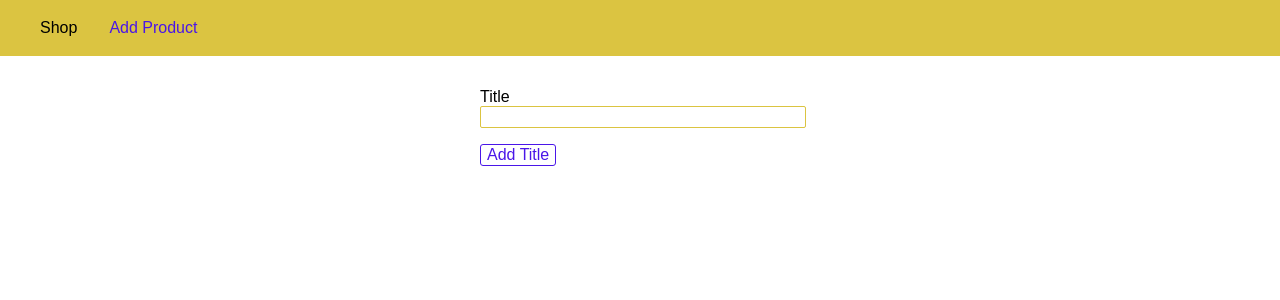
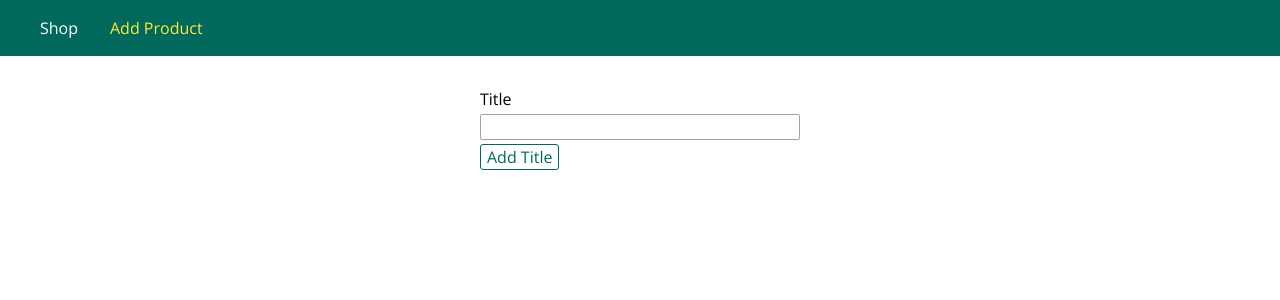
Before and after one commit to surya1337gkrm/NodeJs, a Node server app: page /add-product in a window 1280 px wide; the page is wider, and only the part inside the window is pictured. Shown: the top 300 px of that part. Run offline with Node 20, Linux system fonts and the light colour scheme; some libraries are stand-ins or nearby versions.

Commit message:
Added PUG Templates

```diff
--- a/app.js
+++ b/app.js
@@ -1,8 +1,15 @@
 const express = require('express');
-const adminRoutes = require('./routes/admin');
+const adminData = require('./routes/admin');
 const shopRoutes = require('./routes/shop');
 
 const app = express();
+
+//to use aby dynamic html template engines, we need to set the engine name in the config.
+app.set('view engine', 'pug');
+/*express will check for views/templates in the views directory but
+if there's no views directory or with another name
+add the directory where we stored the templates*/
+app.set('views', 'views');
 
 const bodyParser = require('body-parser');
 const path = require('path');
@@ -14,14 +21,15 @@ app.use(express.static(path.join(__dirname, 'public')));
 /*if the url is /user/add-product and /user/product the instead of
 app.use(), use app.use('/admin',adminRoutes)*/
 
-app.use(adminRoutes);
+app.use(adminData.router);
 app.use(shopRoutes);
 
 //handling page not found error
 //after executing all possible routes, this middleware will be executed
 //returns the 404 status code and response
 app.use((req, res, next) => {
-  res.status(404).sendFile(path.join(__dirname, 'views', 'pageNotFound.html'));
+  //res.status(404).sendFile(path.join(__dirname, 'views', 'pageNotFound.html'));
+  res.status(404).render('pageNotFound', { pageTitle: 'Page Not Found' });
 });
 
 app.listen(3000);
--- /dev/null
+++ b/public/css/forms.css
@@ -0,0 +1,20 @@
+.form-control {
+  margin: 1rem 0;
+}
+
+.form-control label,
+.form-control input {
+  display: block;
+  width: 100%;
+  margin-bottom: 0.25rem;
+}
+
+.form-control input {
+  border: 1px solid #a1a1a1;
+  font: inherit;
+  border-radius: 2px;
+}
+
+.form-control input:focus {
+  outline-color: #00695c;
+}
--- a/public/css/main.css
+++ b/public/css/main.css
@@ -1,38 +1,108 @@
+@import url('https://fonts.googleapis.com/css?family=Open+Sans:400,700');
+
+* {
+  box-sizing: border-box;
+}
+
+body {
+  padding: 0;
+  margin: 0;
+  font-family: 'Open Sans', sans-serif;
+}
+
 main {
   padding: 1rem;
+  margin: auto;
 }
-body {
-  margin: 0;
-  padding: 0;
-  font-family: sans-serif;
-}
+
 .main-header {
   width: 100%;
   height: 3.5rem;
-  background-color: #dbc441;
+  background-color: #00695c;
   padding: 0 1.5rem;
 }
+
 .main-header__nav {
   height: 100%;
   display: flex;
   align-items: center;
 }
-.main-header__itemlist {
+
+.main-header__item-list {
   list-style: none;
   margin: 0;
   padding: 0;
   display: flex;
 }
+
 .main-header__item {
-  margin: 1rem;
+  margin: 0 1rem;
   padding: 0;
 }
+
 .main-header__item a {
   text-decoration: none;
-  color: black;
+  color: white;
 }
+
 .main-header__item a:hover,
 .main-header__item a:active,
 .main-header__item a.active {
-  color: #4a16e8;
+  color: #ffeb3b;
 }
+
+.grid {
+  display: flex;
+  flex-wrap: wrap;
+  justify-content: space-around;
+  align-items: stretch;
+}
+
+.card {
+  box-shadow: 0 2px 8px rgba(0, 0, 0, 0.26);
+}
+
+.card__header,
+.card__content {
+  padding: 1rem;
+}
+
+.card__header h1,
+.card__content h1,
+.card__content h2,
+.card__content p {
+  margin: 0;
+}
+
+.card__image {
+  width: 100%;
+}
+
+.card__image img {
+  width: 100%;
+}
+
+.card__actions {
+    padding: 1rem;
+    text-align: center;
+}
+
+.card__actions button,
+.card__actions a {
+    margin: 0 0.25rem;
+}
+
+.btn {
+  font: inherit;
+  border: 1px solid #00695c;
+  color: #00695c;
+  background: white;
+  border-radius: 3px;
+  cursor: pointer;
+}
+
+.btn:hover,
+.btn:active {
+  background-color: #00695c;
+  color: white;
+}
--- a/public/css/product.css
+++ b/public/css/product.css
@@ -1,32 +1,25 @@
-.form-control{
-    margin:1rem 0;
-  }
-  .form-control label,input{
-    display: block;
-  }
-  .form-control input{
-    border: 1px solid #dbc441;
-    font: inherit;
-    border-radius: 2px;
-    width:100%
-  }
-  button{
-    font: inherit;
-    border: 1px solid #4a16e8;
-    background-color: white;
-    border-radius: 3px;
-    color:#4a16e8;
-    cursor: pointer;
-  }
-  button:hover,
-  button:active{
-    color:white;
-    background-color: #4a16e8;
-  }
+.product-form {
+  width: 20rem;
+  max-width: 90%;
+  margin: auto;
+}
 
-  .form{
-    width:20rem;
-    max-width: 90%;
-    margin:auto;
+.product-item {
+  width: 20rem;
+  max-width: 95%;
+}
 
-  }
+.product__title {
+  font-size: 1.2rem;
+  text-align: center;
+}
+
+.product__price {
+  text-align: center;
+  color: #4d4d4d;
+  margin-bottom: 0.5rem;
+}
+
+.product__description {
+  text-align: center;
+}
--- a/routes/admin.js
+++ b/routes/admin.js
@@ -2,16 +2,20 @@ const express = require('express');
 const path = require('path');
 const router = express.Router();
 
-const rootDir=require('../util/path')
-
+const rootDir = require('../util/path');
+const products = [];
 
 router.get('/add-product', (req, res) => {
-  res.sendFile(path.join(rootDir, 'views', 'add-product.html'));
+  //res.sendFile(path.join(rootDir, 'views', 'add-product.html'));
+  res.render('add-product', { pageTitle: 'Add-Product' });
 });
 
 router.post('/product', (req, res) => {
-  console.log(req.body);
+  console.log(req.body.title);
+  products.push(req.body.title);
   res.redirect('/');
 });
 
-module.exports = router;
+//module.exports = router;
+exports.router = router;
+exports.products = products;
--- a/views/add-product.html
+++ b/views/add-product.html
@@ -7,18 +7,19 @@
     <title>Add Product</title>
    <link rel="stylesheet" href="/css/product.css" />
    <link rel="stylesheet" href="/css/main.css" />
+   <link rel="stylesheet" href="/css/forms.css" />
   </head>
   <body>
     <header class="main-header">
       <nav class="main-header__nav">
-        <ul class="main-header__itemlist">
+        <ul class="main-header__item-list">
           <li class="main-header__item"><a href="/">Shop</a></li class="main-header__item">
           <li class="main-header__item"><a href="/add-product"  class="active">Add Product</a></li>
         </ul>
       </nav>
     </header>
     <main>
-      <form action="/add-product" method="POST" class="form">
+      <form action="/product" method="POST" class="product-form">
         <div class="form-control">
           <label for="title" >Title</label>
           <input type="text" name="title" id="title" />
--- /dev/null
+++ b/views/add-product.pug
@@ -0,0 +1,24 @@
+doctype html
+html(lang="en")
+    head
+        meta(charset="UTF-8")
+        meta(http-equiv="X-UA-Compatible", content="IE=edge")
+        meta(name="viewport", content="width=device-width, initial-scale=1.0")
+        title #{pageTitle}
+        link(rel="stylesheet", href="/css/main.css")
+        link(rel="stylesheet", href="/css/forms.css")
+        link(rel="stylesheet", href="/css/product.css")
+    body
+        header.main-header
+            nav.main-header__nav
+                ul.main-header__item-list
+                    li.main-header__item
+                        a(href="/") Shop
+                    li.main-header__item
+                        a.active(href="/add-product") Add Product
+        main
+            form.product-form(action='/product',method='POST')
+                .form-control
+                    label(for='title') Title
+                    input(type='text',name='title',id='title')
+                    button.btn(type='submit') Add Title
--- a/views/pageNotFound.html
+++ b/views/pageNotFound.html
@@ -6,11 +6,12 @@
     <meta name="viewport" content="width=device-width, initial-scale=1.0" />
     <title>Document</title>
     <link rel="stylesheet" href="/css/main.css" />
+    <link rel="stylesheet" href="/css/product.css" />
   </head>
   <body>
     <header class="main-header">
       <nav class="main-header__nav">
-        <ul class="main-header__itemlist">
+        <ul class="main-header__item-list">
           <li class="main-header__item"><a href="/">Shop</a></li class="main-header__item">
           <li class="main-header__item"><a href="/add-product">Add Product</a></li>
         </ul>
--- a/views/shop.html
+++ b/views/shop.html
@@ -6,11 +6,12 @@
     <meta name="viewport" content="width=device-width, initial-scale=1.0" />
     <title>Add Product</title>
     <link rel="stylesheet" href="/css/main.css" />
+    <link rel="stylesheet" href="/css/product.css" />
   </head>
   <body>
     <header class="main-header">
       <nav class="main-header__nav">
-        <ul class="main-header__itemlist">
+        <ul class="main-header__item-list">
           <li class="main-header__item"><a href="/" class="active">Shop</a></li class="main-header__item">
           <li class="main-header__item"><a href="/add-product">Add Product</a></li>
         </ul>
```
Also changed, not shown: package.json (+5 -2 lines), routes/shop.js (+6 -1 lines), views/pageNotFound.pug (added, +20 -0 lines), views/shop.pug (added, +30 -0 lines), 1 other file.
